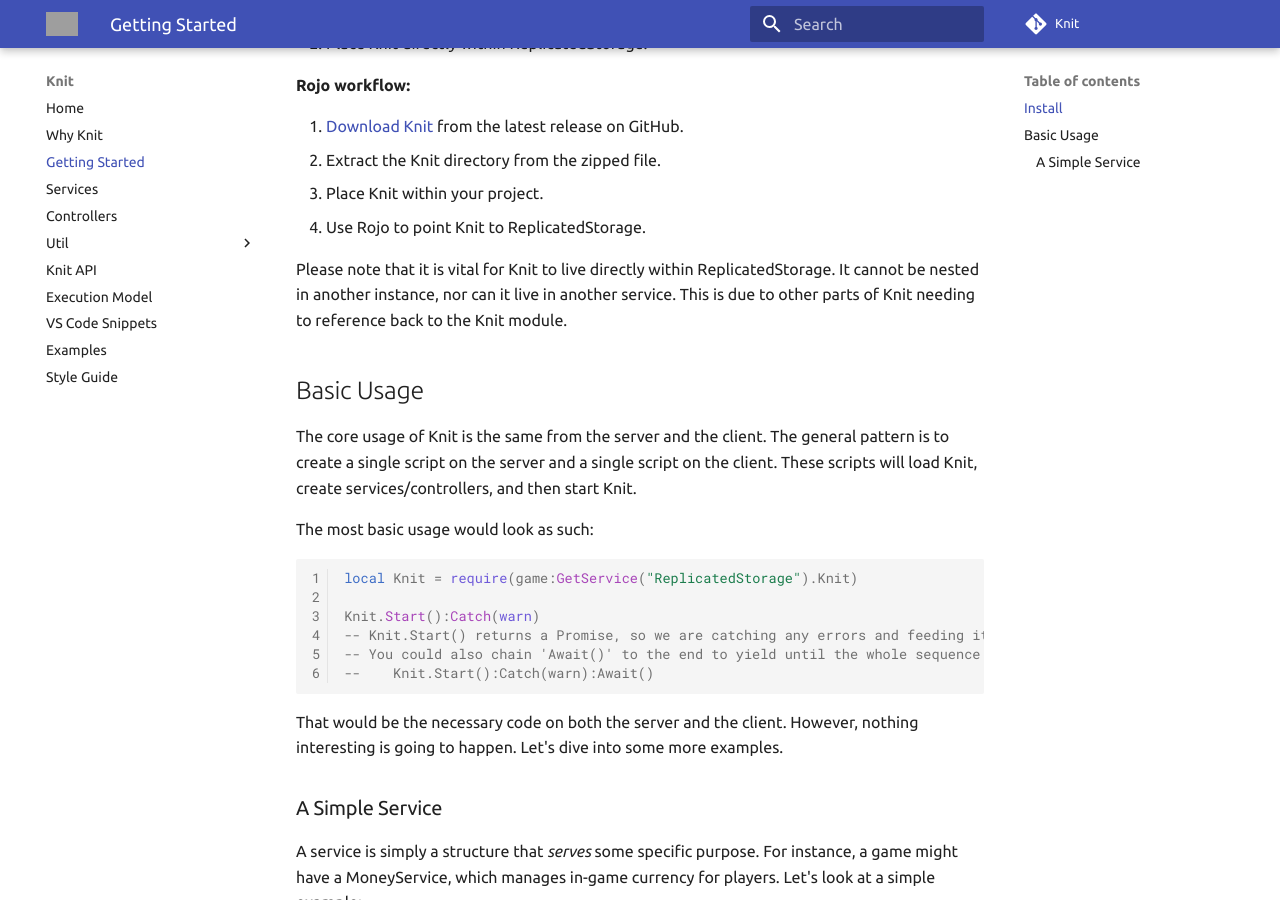
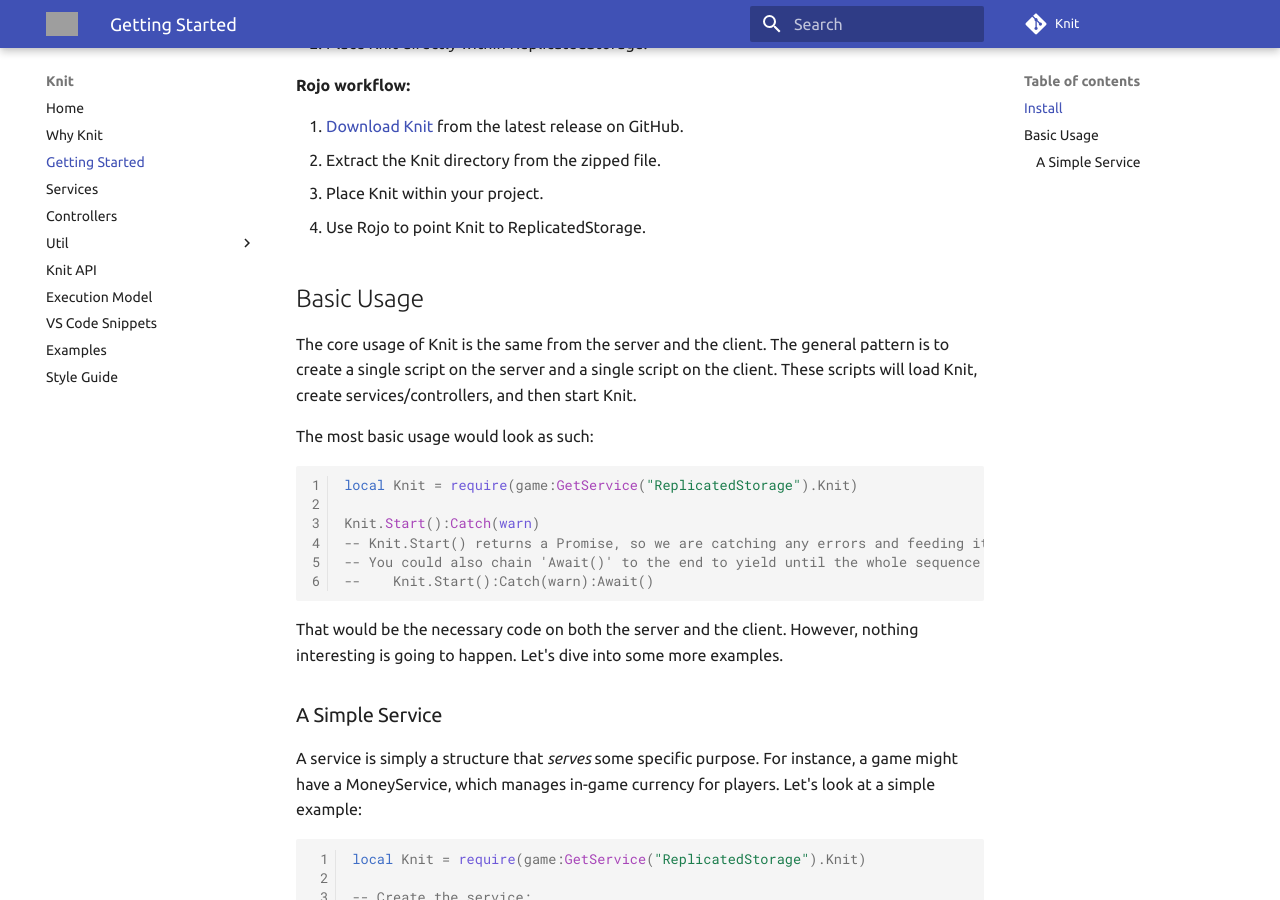
Before and after one commit to Sleitnick/Knit, an MkDocs documentation site: the page built from docs/gettingstarted.md, in a window 1280 px wide and 900 px high, scrolled down 342 px. Built offline with MkDocs 1.6.1 and Material for MkDocs 9.7.7, drawn with Linux system fonts in a browser that asks for light colours; comment, search, counter and statistics services are not loaded; grey boxes are pictures that could not be loaded.

Commit message:
Doc updates

```diff
--- a/docs/gettingstarted.md
+++ b/docs/gettingstarted.md
@@ -13,8 +13,6 @@
 1. Extract the Knit directory from the zipped file.
 1. Place Knit within your project.
 1. Use Rojo to point Knit to ReplicatedStorage.
-
-Please note that it is vital for Knit to live directly within ReplicatedStorage. It cannot be nested in another instance, nor can it live in another service. This is due to other parts of Knit needing to reference back to the Knit module.
 
 ## Basic Usage
 
```
Also changed, not shown: README.md (+0 -7 lines).
